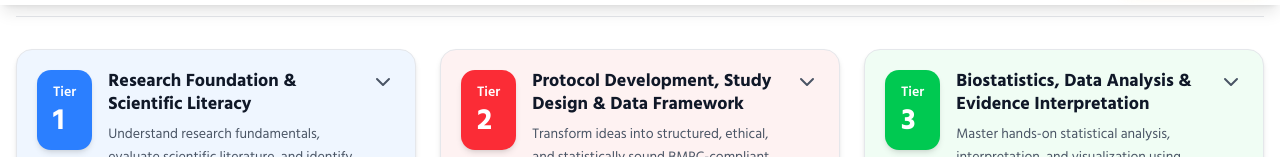
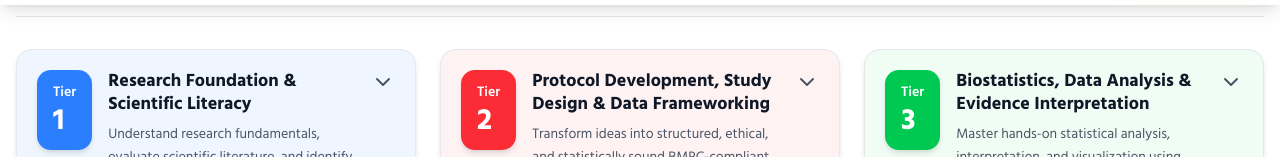
Before and after one commit to mehrabhossain1/innodemmy-frontend, a Next.js app: page /courses/innodemy-clinical-research-mastery-program in a window 1280 px wide. Shown: the part 795-952 px from the top of the page. Built offline with nearby package versions, Linux system fonts and the light colour scheme.

Commit message:
refactor: Standardize formatting and update module title in CourseModule component for consistency and clarity

```diff
--- a/app/courses/innodemy-clinical-research-mastery-program/components/CourseModule.tsx
+++ b/app/courses/innodemy-clinical-research-mastery-program/components/CourseModule.tsx
@@ -102,8 +102,7 @@ const modules: Module[] = [
                     "Appraisal checklists (CASP, STROBE, CONSORT).",
                     "Bias types and confounder identification.",
                 ],
-                handsOnTask:
-                    "Apply STROBE to a published observational study.",
+                handsOnTask: "Apply STROBE to a published observational study.",
                 aiSupport:
                     "Ask ChatGPT to generate bias summaries and checklist feedback.",
             },
@@ -134,7 +133,7 @@ const modules: Module[] = [
         id: 2,
         number: 2,
         tierLabel: "Tier",
-        title: "Protocol Development, Study Design & Data Framework",
+        title: "Protocol Development, Study Design & Data Frameworking",
         essence:
             "Transform ideas into structured, ethical, and statistically sound BMRC-compliant research protocols.",
         liveClasses: 5,
@@ -203,10 +202,10 @@ export default function CourseModule() {
     const [expandedTopic, setExpandedTopic] = useState<string | null>(null);
 
     const toggleModule = (moduleId: number) => {
-        setExpandedModules(prev => {
+        setExpandedModules((prev) => {
             if (prev.includes(moduleId)) {
                 // Remove module from expanded list
-                return prev.filter(id => id !== moduleId);
+                return prev.filter((id) => id !== moduleId);
             } else {
                 // Add module to expanded list
                 return [...prev, moduleId];
```
